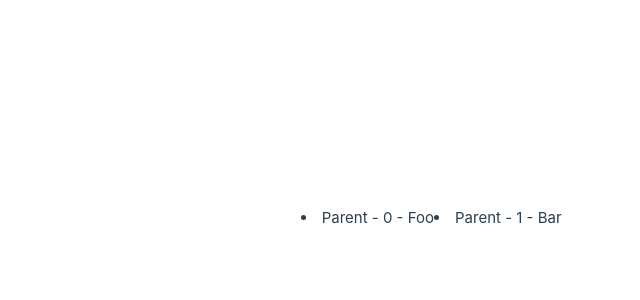
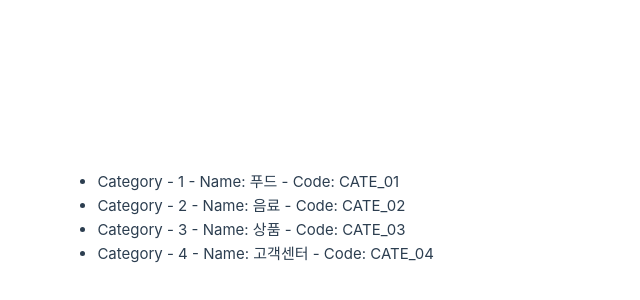
Before and after one commit to jelly-hello-vue/jelly-hello-vue.github.io, a Vue app: page / in a window 1280 px wide. Shown: the part 182-482 px from the top of the page, without its empty margins (206-846 px from the left). Built offline with nearby package versions, Linux system fonts and the light colour scheme.

Commit message:
update App.vue

```diff
--- a/src/App.vue
+++ b/src/App.vue
@@ -1,11 +1,23 @@
 <script setup>
 import { ref } from 'vue'
-const parentMessage = ref('Parent')
-const items = ref([{ message: 'Foo' }, { message: 'Bar' }])
+
+const parentMessage = ref('Category')
+const items = ref([{ name: '푸드', code: 'CATE_01' }, { name: '음료', code: 'CATE_02' }, { name: '상품', code: 'CATE_03' }])
+const categories = ref([
+  { "name": "푸드", "image_url": "https://image-server.kr/def/cate-1.jpg", "code": "CATE_01" },
+  { "name": "음료", "image_url": "https://image-server.kr/def/cate-2.jpg", "code": "CATE_02" },
+  { "name": "상품", "image_url": "https://image-server.kr/def/cate-3.jpg", "code": "CATE_03" },
+  { "name": "고객센터", "image_url": "https://image-server.kr/def/cate-4.jpg", "code": "CATE_04" }
+])
 </script>
 
 <template>
-<li v-for="(item, index) in items">
-{{ parentMessage }} - {{ index }} - {{ item.message }}
-</li>
+  <div>
+
+    <ul>
+      <li v-for="(category, index) in categories" :key="index">
+        {{ parentMessage }} - {{ index + 1 }} - Name: {{ category.name }} - Code: {{ category.code }}
+      </li>
+    </ul>
+  </div>
 </template>
```
